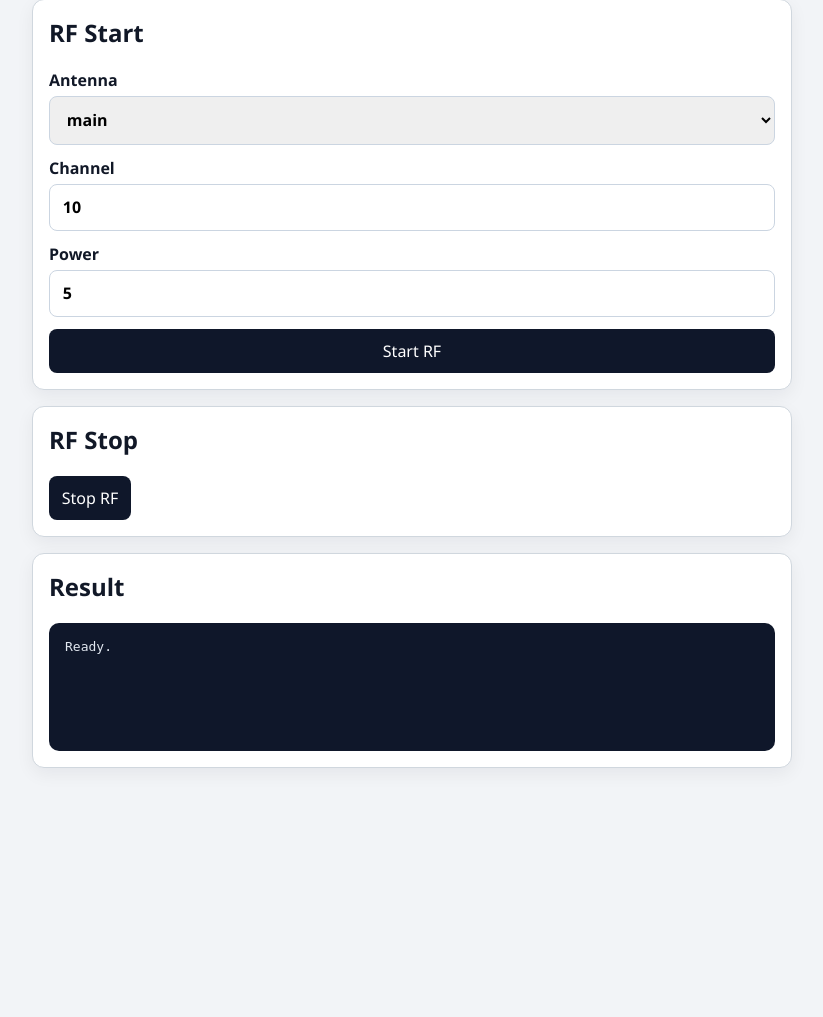
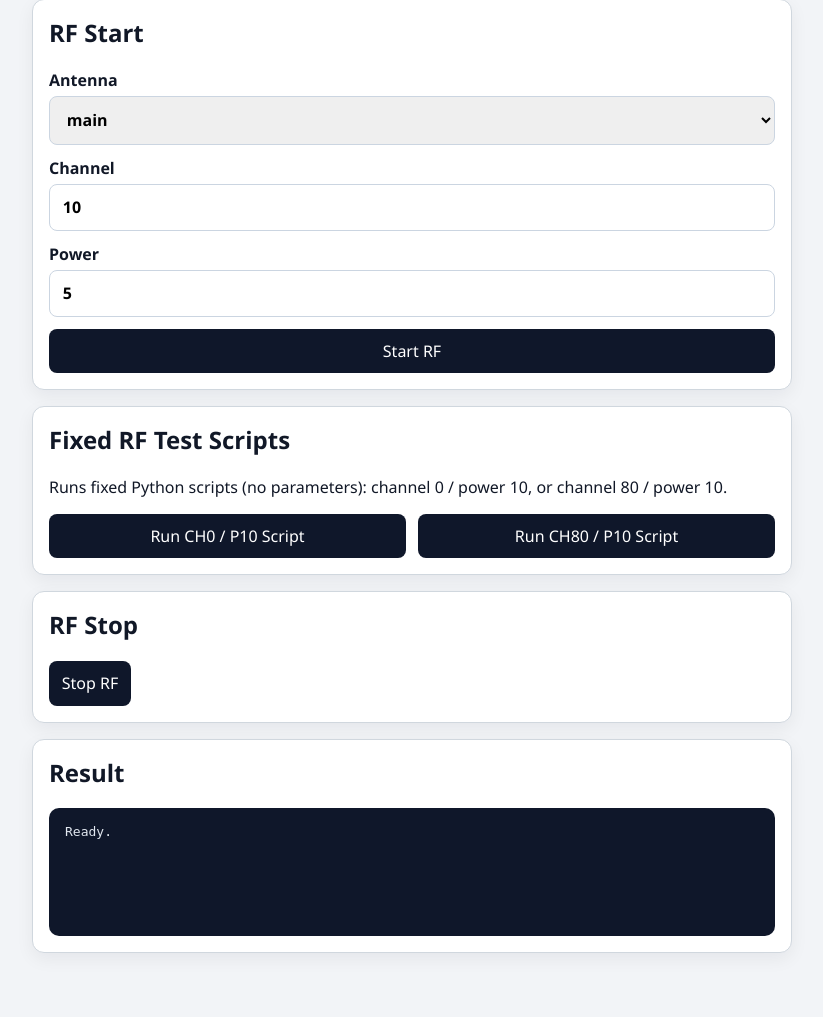
Before and after one commit to rfsoul/damspy-rpicontrol, a FastAPI app: page / in a window 1280 px wide. Shown: the part 689-1706 px from the top of the page, without its empty margins (228-1051 px from the left). Before the commit the page ends 1457 px from the top, so only its background shows below. Run offline with FastAPI, Linux system fonts and the light colour scheme.

Commit message:
Add fixed-channel RF scripts and web trigger buttons

```diff
--- a/src/damspy_rpicontrol/main.py
+++ b/src/damspy_rpicontrol/main.py
@@ -17,6 +17,8 @@ from damspy_rpicontrol.rxcc_device import (
     DeviceUnavailableError,
     RxccController,
 )
+from damspy_rpicontrol.start_rf_ch0 import run as run_start_rf_ch0
+from damspy_rpicontrol.start_rf_ch80 import run as run_start_rf_ch80
 
 TEMPLATE_PATH = Path(__file__).resolve().parent / "templates" / "index.html"
 
@@ -99,6 +101,33 @@ def create_app(controller: RxccController | None = None) -> FastAPI:
             reports_sent=reports_sent,
         )
 
+
+    @app.post("/api/rf/start/ch0", response_model=OperationResponse)
+    def start_rf_ch0() -> OperationResponse:
+        try:
+            reports_sent = run_start_rf_ch0()
+        except (DeviceUnavailableError, DeviceCommunicationError) as exc:
+            raise _translate_device_error(exc) from exc
+
+        return OperationResponse(
+            operation="start_rf_ch0",
+            detail="Ran fixed RF start script for channel 0 at power 10.",
+            reports_sent=reports_sent,
+        )
+
+    @app.post("/api/rf/start/ch80", response_model=OperationResponse)
+    def start_rf_ch80() -> OperationResponse:
+        try:
+            reports_sent = run_start_rf_ch80()
+        except (DeviceUnavailableError, DeviceCommunicationError) as exc:
+            raise _translate_device_error(exc) from exc
+
+        return OperationResponse(
+            operation="start_rf_ch80",
+            detail="Ran fixed RF start script for channel 80 at power 10.",
+            reports_sent=reports_sent,
+        )
+
     @app.post("/api/rf/stop", response_model=OperationResponse)
     def stop_rf(request: Request) -> OperationResponse:
         controller = request.app.state.controller
--- a/src/damspy_rpicontrol/templates/index.html
+++ b/src/damspy_rpicontrol/templates/index.html
@@ -135,6 +135,16 @@
       </form>
     </section>
 
+
+    <section>
+      <h2>Fixed RF Test Scripts</h2>
+      <p>Runs fixed Python scripts (no parameters): channel 0 / power 10, or channel 80 / power 10.</p>
+      <div style="display:grid;gap:0.75rem;grid-template-columns:repeat(auto-fit,minmax(180px,1fr));">
+        <button id="start-rf-ch0" type="button">Run CH0 / P10 Script</button>
+        <button id="start-rf-ch80" type="button">Run CH80 / P10 Script</button>
+      </div>
+    </section>
+
     <section>
       <h2>RF Stop</h2>
       <button id="stop-rf" type="button">Stop RF</button>
@@ -195,6 +205,25 @@
       });
     });
 
+
+    document.getElementById("start-rf-ch0").addEventListener("click", async () => {
+      try {
+        const result = await requestJson("/api/rf/start/ch0");
+        writeResult("Success", result);
+      } catch (error) {
+        writeResult("Error", error);
+      }
+    });
+
+    document.getElementById("start-rf-ch80").addEventListener("click", async () => {
+      try {
+        const result = await requestJson("/api/rf/start/ch80");
+        writeResult("Success", result);
+      } catch (error) {
+        writeResult("Error", error);
+      }
+    });
+
     document.getElementById("stop-rf").addEventListener("click", async () => {
       try {
         const result = await requestJson("/api/rf/stop");
```
Also changed, not shown: src/damspy_rpicontrol/rxcc_device.py (+7 -5 lines), src/damspy_rpicontrol/start_rf_ch0.py (added, +22 -0 lines), src/damspy_rpicontrol/start_rf_ch80.py (added, +22 -0 lines), tests/test_app.py (+2 -0 lines).
